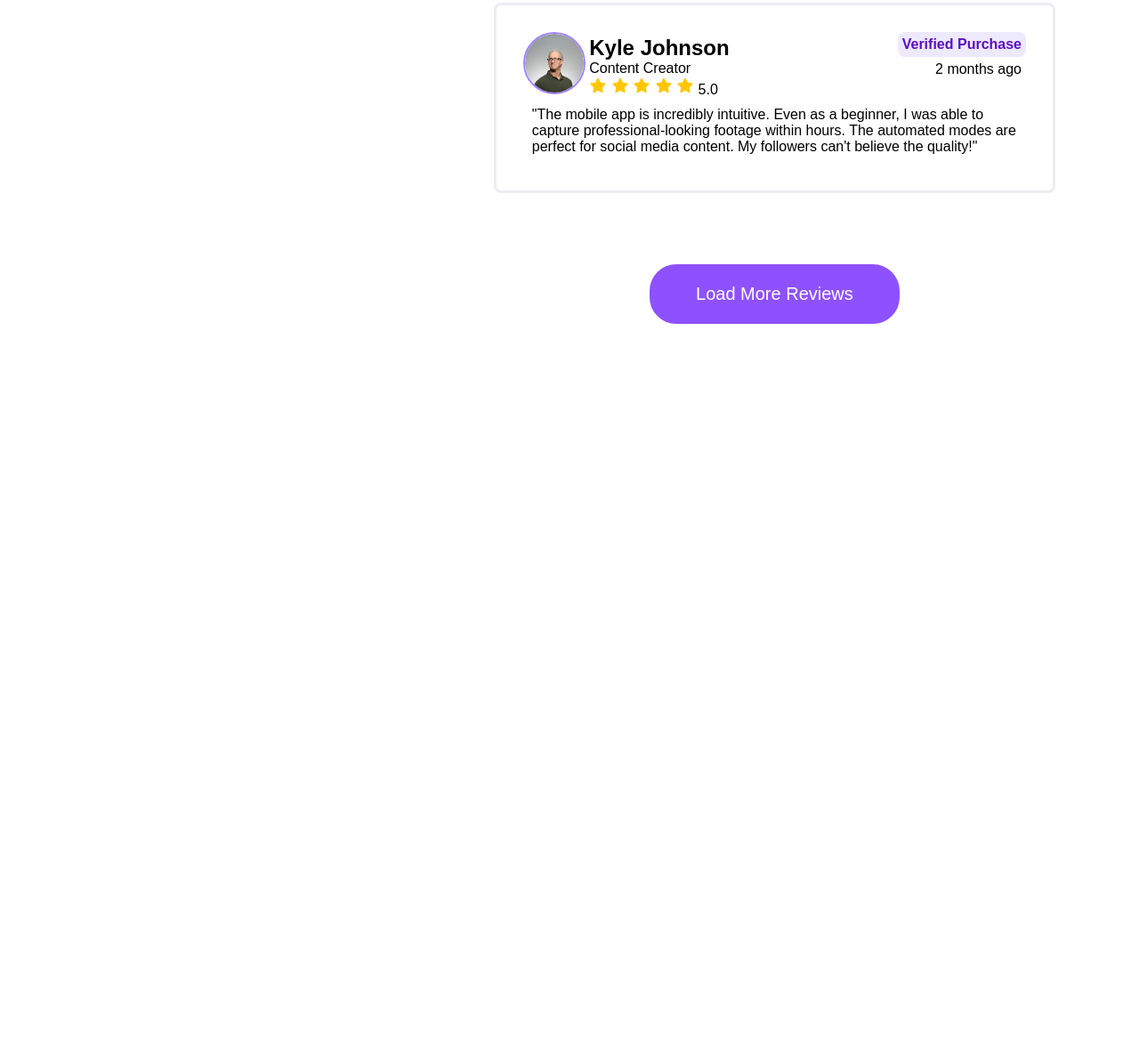
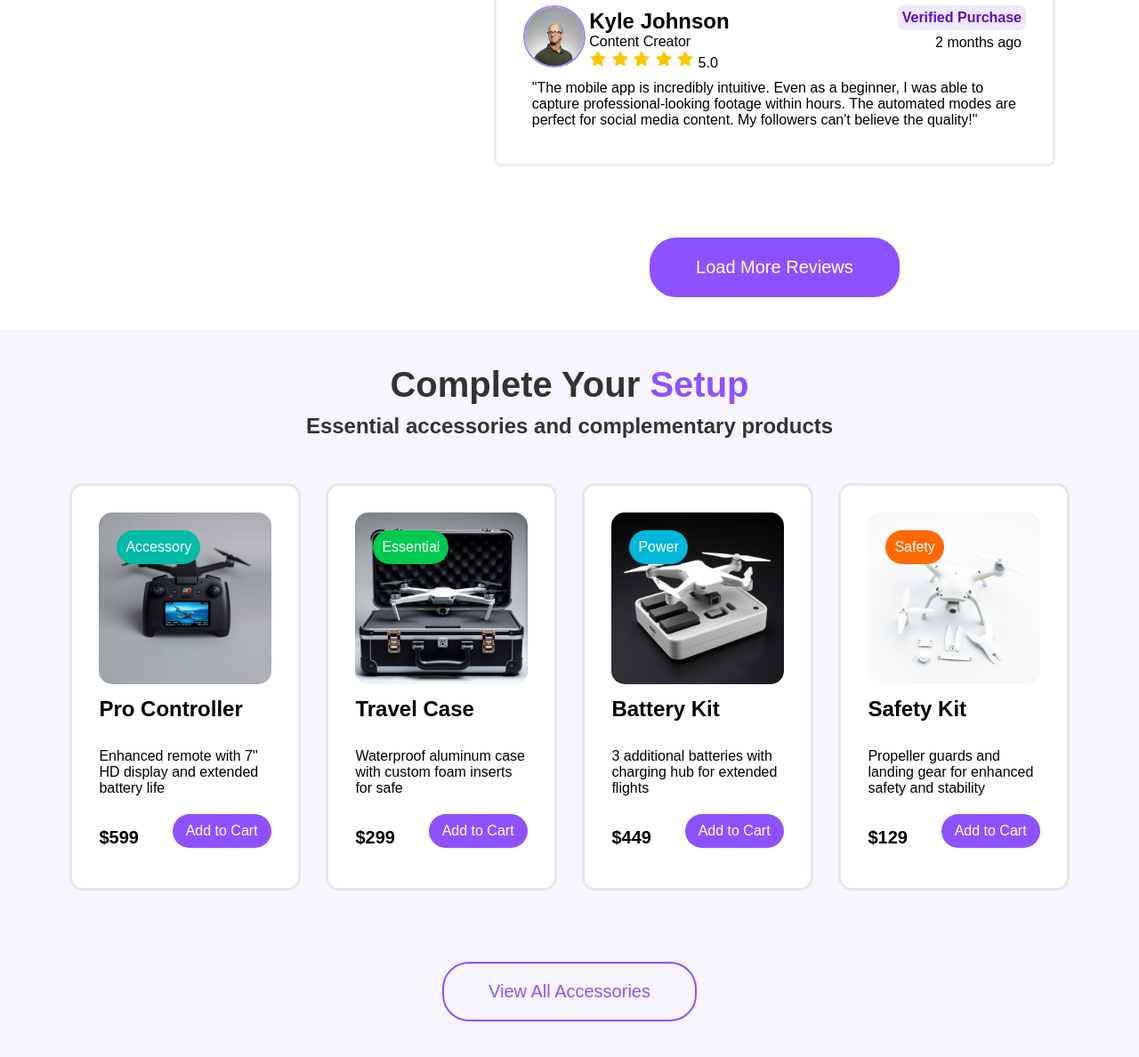
Before and after one commit to Tifa710/DJI-Mavic-4-Pro, a plain HTML site: page index.html in a window 1280 px wide. Shown: the part 3322-4510 px from the top of the page at 89% size. Before the commit the page ends 3716 px from the top, so only its background shows below. Drawn offline with Linux system fonts and the light colour scheme.

Commit message:
Add related products section with accessory cards and styling

```diff
--- a/css/style.css
+++ b/css/style.css
@@ -359,7 +359,7 @@ th p {
 .cards-review {
   float: right;
   width: 60%;
-  padding: 30px;
+  padding: 0px 30px;
 }
 .card {
   padding: 30px;
@@ -424,4 +424,84 @@ th p {
   background-color: white;
   color: #8e51ff;
   border: #8e51ff 2px solid;
+  cursor: pointer;
 }
+.realted_product {
+  background-color: #f7f5ff;
+}
+.product_cards .product_card {
+  width: 25%;
+  float: left;
+}
+.product_cards .product_card .product_image {
+  position: relative;
+}
+.product_cards .product_card .product_image img {
+  width: 100%;
+  border-radius: 15px;
+}
+.product_cards .product_card .product_image span {
+  position: absolute;
+  top: 20px;
+  left: 20px;
+  background-color: #00bba7;
+  color: white;
+  padding: 10px;
+  border-radius: 25px;
+}
+.product_cards .product_card .product_image #pbk2 {
+  background-color: #00c950;
+}
+.product_cards .product_card .product_image #pbk3 {
+  background-color: #00b8db;
+}
+.product_cards .product_card .product_image #pbk4 {
+  background-color: #ff6900;
+}
+.product_cards .product_card h6 {
+  padding: 10px 0;
+  font-size: 24px;
+}
+.product_cards .product_card .product_price {
+  padding: 15px 0;
+  font-size: 20px;
+  font-weight: 700;
+  float: left;
+}
+.product_cards .product_card .product_details {
+  padding: 20px 0;
+}
+.product_cards .product_card span {
+  background-color: #8e51ff;
+  color: white;
+  padding: 10px 15px;
+  border-radius: 25px;
+  float: right;
+}
+.product_cards .product_card .product_container {
+  margin: auto;
+  width: 90%;
+  padding: 30px;
+  border-radius: 15px;
+  border: #e5e7eb 3px solid;
+  background-color: white;
+}
+.product_cards .product_card .product_container img {
+  transition: 1s;
+}
+.product_cards .product_card .product_container:hover img {
+  transform: scale(1.1);
+}
+.product_cards .btn button {
+  background-color: transparent;
+  color: #8e51ff;
+  border: #8e51ff 2px solid;
+  margin-bottom: 40px;
+  transition: 1s;
+}
+.product_cards .btn button:hover {
+  background-color: #8e51ff;
+  color: white;
+  border: #8e51ff 2px solid;
+  transition: 1s;
+}
--- a/index.html
+++ b/index.html
@@ -476,5 +476,81 @@
         <div class="clr"></div>
       </div>
     </div>
+    <br /><br />
+    <div class="realted_product">
+      <div class="container">
+        <div class="head">
+          <h2>Complete Your <span class="textcolor">Setup</span></h2>
+          <p>Essential accessories and complementary products</p>
+        </div>
+        <div class="product_cards">
+          <div class="product_card">
+            <div class="product_container">
+              <div class="product_image">
+                <img src="./images/related-products-1.png" alt="" />
+                <span>Accessory</span>
+              </div>
+              <h6>Pro Controller</h6>
+              <p class="product_details">
+                Enhanced remote with 7" HD display and extended battery life
+              </p>
+              <p class="product_price">$599</p>
+              <span>Add to Cart</span>
+              <div class="clr"></div>
+            </div>
+          </div>
+          <div class="product_card">
+            <div class="product_container">
+              <div class="product_image">
+                <img src="./images/related-products-2.png" alt="" />
+                <span id="pbk2">Essential</span>
+              </div>
+              <h6>Travel Case</h6>
+              <p class="product_details">
+                Waterproof aluminum case with custom foam inserts for safe
+              </p>
+              <p class="product_price">$299</p>
+              <span>Add to Cart</span>
+              <div class="clr"></div>
+            </div>
+          </div>
+          <div class="product_card">
+            <div class="product_container">
+              <div class="product_image">
+                <img src="./images/related-products-3.png" alt="" />
+                <span id="pbk3">Power</span>
+              </div>
+              <h6>Battery Kit</h6>
+              <p class="product_details">
+                3 additional batteries with charging hub for extended flights
+              </p>
+              <p class="product_price">$449</p>
+              <span>Add to Cart</span>
+              <div class="clr"></div>
+            </div>
+          </div>
+          <div class="product_card">
+            <div class="product_container">
+              <div class="product_image">
+                <img src="./images/related-products-4.png" alt="" />
+                <span id="pbk4">Safety</span>
+              </div>
+              <h6>Safety Kit</h6>
+              <p class="product_details">
+                Propeller guards and landing gear for enhanced safety and
+                stability
+              </p>
+              <p class="product_price">$129</p>
+              <span>Add to Cart</span>
+              <div class="clr"></div>
+            </div>
+          </div>
+          <div class="clr"></div>
+          <div class="btn">
+            <button>View All Accessories</button>
+          </div>
+        </div>
+      </div>
+    </div>
   </body>
 </html>
```
